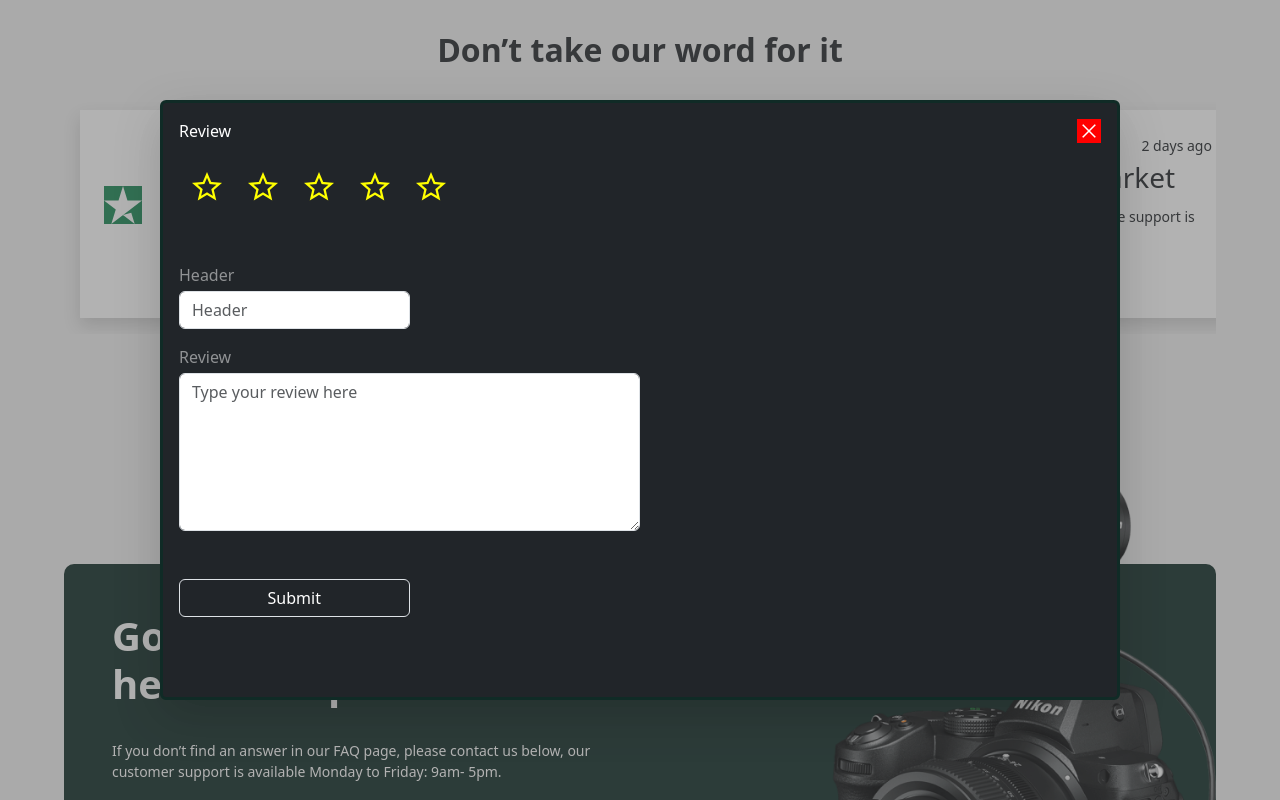
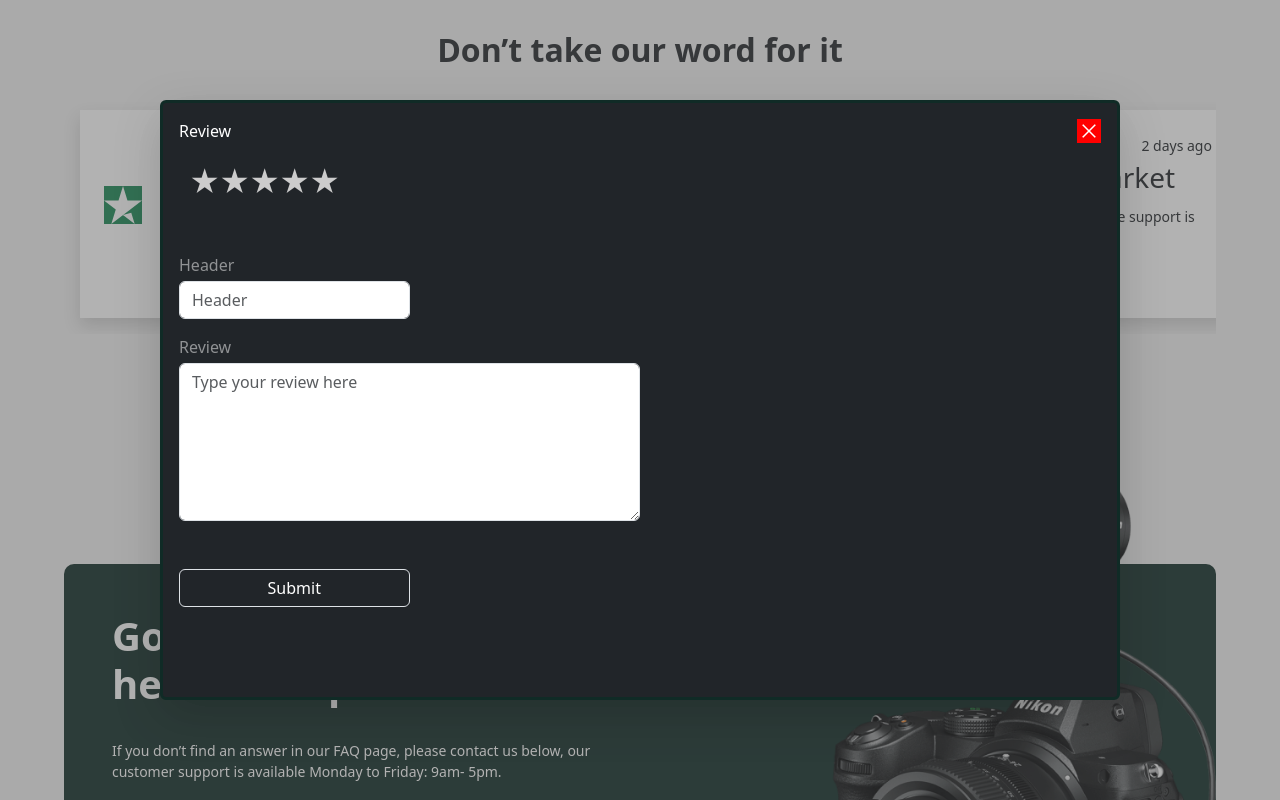
Before and after one commit to AleqsiArdashelia/Kadri, a plain HTML site: page indexEN.html in a window 1280 px wide. Both pictures are taken after a click on the button "Write a review". Shown: the part 1224-2024 px from the top of the page. Drawn offline with nearby package versions, Linux system fonts and the light colour scheme; files that its build step writes are made by us from their sources; files whose address does not match are found by name; a web font is replaced by a local one.

Commit message:
fixed star rating system

```diff
--- a/indexEN.html
+++ b/indexEN.html
@@ -292,35 +292,64 @@
             <div class="mt-3 d-flex flex-column justify-content-start align-items-start w-100">
                 <div class="d-flex justify-content-start align-items-center rating">
                     <style>
-                        .star {
-                            font-size: 36px;
-                            font-weight: 800;
-                            color: yellow;
-                            padding: 10px;
-                            border-radius: 10px;
-                            cursor: pointer;
+                        .rate {
+                            float: left;
+                            height: 46px;
+                            padding: 0 10px;
                         }
 
-                        .star:hover {
-                            color: #000;
-                            background-color: yellow;
+                        .rate:not(:checked)>input {
+                            position: absolute;
+                            top: -9999px;
                         }
 
-                        .toggled-star {
-                            background-color: yellow;
-                            color: #000;
+                        .rate:not(:checked)>label {
+                            float: right;
+                            width: 1em;
+                            overflow: hidden;
+                            white-space: nowrap;
+                            cursor: pointer;
+                            font-size: 30px;
+                            color: #ccc;
+                        }
+
+                        .rate:not(:checked)>label:before {
+                            content: '★ ';
+                        }
+
+                        .rate>input:checked~label {
+                            color: #ffc700;
+                        }
+
+                        .rate:not(:checked)>label:hover,
+                        .rate:not(:checked)>label:hover~label {
+                            color: #deb217;
+                        }
+
+                        .rate>input:checked+label:hover,
+                        .rate>input:checked+label:hover~label,
+                        .rate>input:checked~label:hover,
+                        .rate>input:checked~label:hover~label,
+                        .rate>label:hover~input:checked~label {
+                            color: #c59b08;
                         }
                     </style>
-                    <span class="material-symbols-outlined star" data-pos='1'>star</span>
-                    <span class="material-symbols-outlined star" data-pos="2">star</span>
-                    <span class="material-symbols-outlined star" data-pos="3">star</span>
-                    <span class="material-symbols-outlined star" data-pos="4">star</span>
-                    <span class="material-symbols-outlined star" data-pos="5">star</span>
+                    <div class="rate">
+                        <input type="radio" id="star5" name="rate" value="5" />
+                        <label for="star5" title="text">5 stars</label>
+                        <input type="radio" id="star4" name="rate" value="4" />
+                        <label for="star4" title="text">4 stars</label>
+                        <input type="radio" id="star3" name="rate" value="3" />
+                        <label for="star3" title="text">3 stars</label>
+                        <input type="radio" id="star2" name="rate" value="2" />
+                        <label for="star2" title="text">2 stars</label>
+                        <input type="radio" id="star1" name="rate" value="1" />
+                        <label for="star1" title="text">1 star</label>
+                    </div>
                 </div>
-
                 <div class="w-25 mt-5">
                     <p class="m-0 mb-1 text-white-50">Header</p>
-                    <input type="text" class="form-control" placeholder="Header"">
+                    <input type="text" class="form-control" placeholder="Header">
                     </div>
                     <div class=" w-50 mt-3 text-white-50">
                     <p class="m-0 mb-1">Review</p>
```
Also changed, not shown: index.html (+52 -21 lines).
